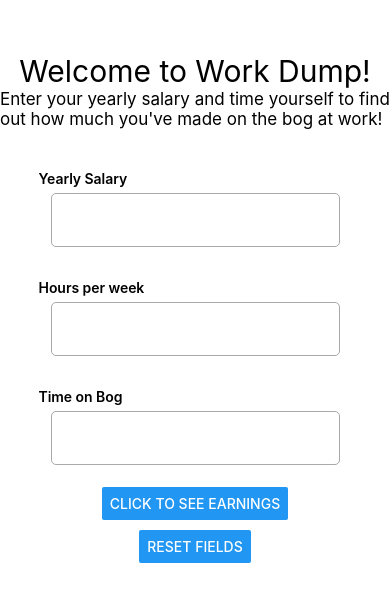
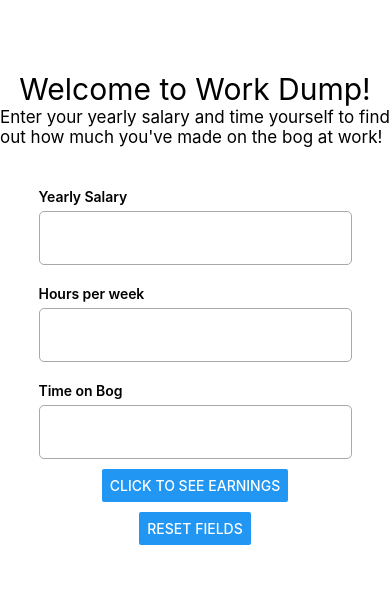
Before and after one commit to Dash1704/Work-Dump, a React Native app: screen / in a window 390 px wide. Shown: the part 119-720 px from the top of the page. Built offline with nearby package versions, Linux system fonts and the light colour scheme.

Commit message:
text align with box

```diff
--- a/components/InputBox.tsx
+++ b/components/InputBox.tsx
@@ -4,7 +4,7 @@ import { StyleSheet, Text, View, TextInput, Button } from 'react-native';
 export function InputBox(props: any){
   return (
     <View style={styles.container}>
-      <Text style={styles.description}>{props.boxTitle}</Text>
+      <Text style={styles.titleText}>{props.boxTitle}</Text>
       <TextInput style={styles.boxContainer} onChangeText={props.onChangeText}></TextInput>
     </View>
   )
@@ -14,18 +14,18 @@ const styles = StyleSheet.create({
   container: {
     width: 313
   },
-  description: {
+  titleText: {
     fontSize: 14,
     fontWeight: "600",
     letterSpacing: -0.05,
     color: "#000000",
     lineHeight: 21,
     // fontFamily: 'Inter'
+    // justifyContent: 'flex-start'
   },
   boxContainer: {
     marginTop: 4,
     height: 54,
-    margin: 12,
     borderWidth: 1,
     padding: 10,
     borderRadius: 5,
```
